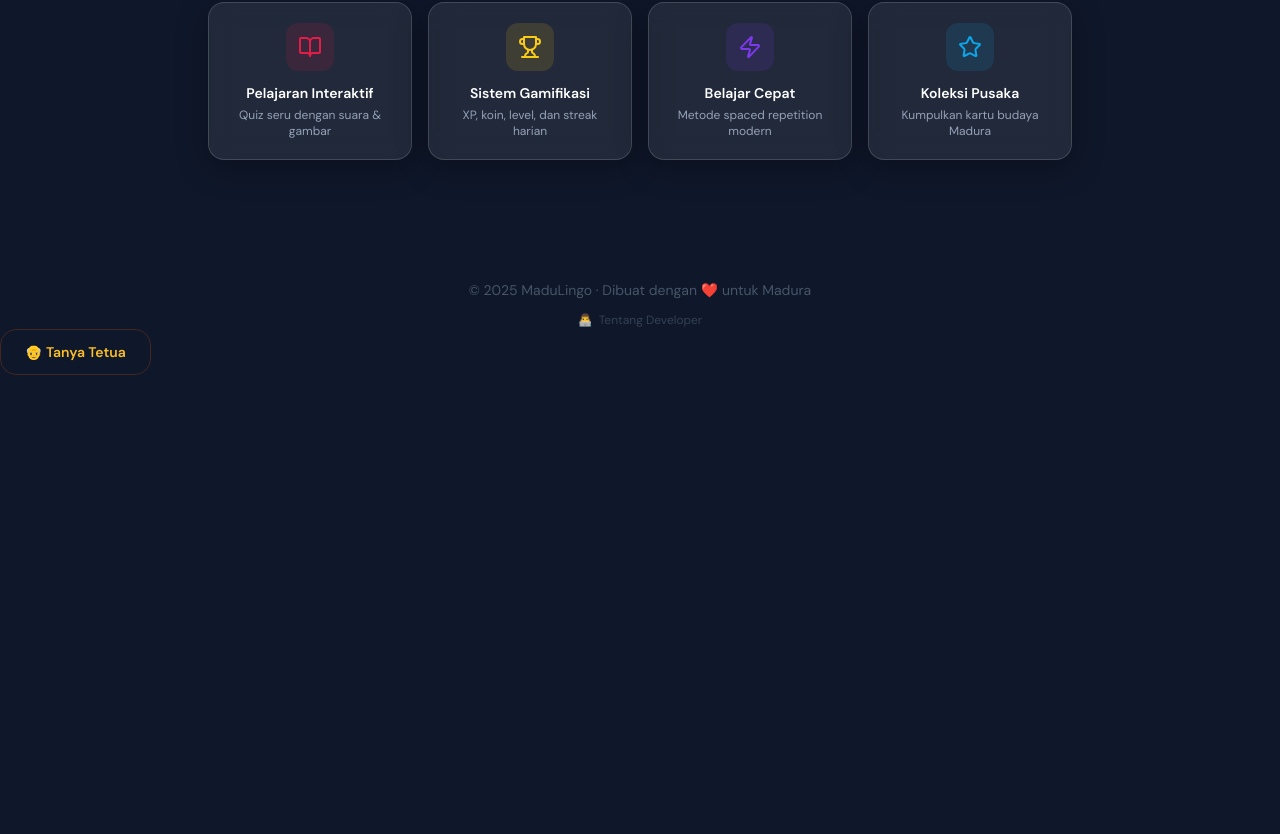
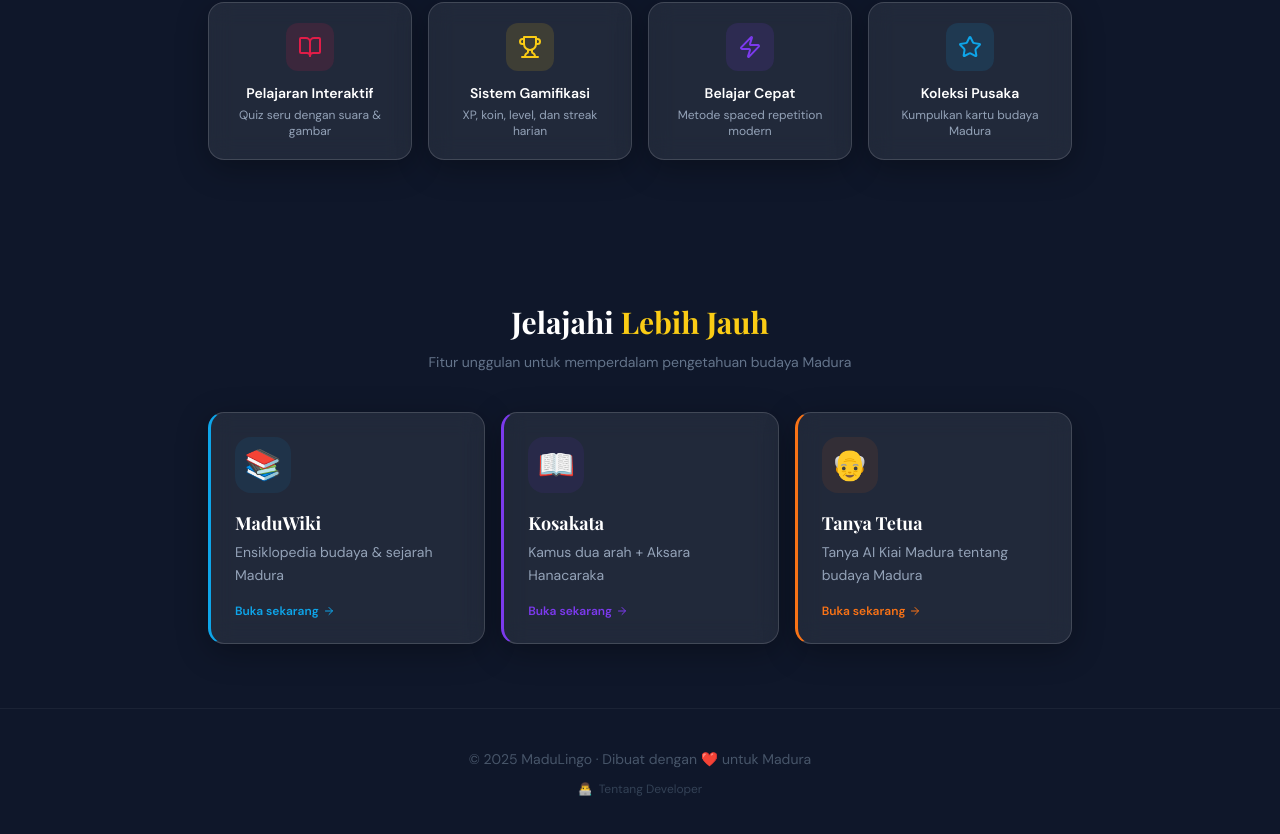
Before and after one commit to vikyaditama23148-rgb/Madulingo, a Next.js app: page / in a window 1280 px wide. Shown: the part 962-1796 px from the top of the page. Before the commit the page ends 1377 px from the top, so only its background shows below. Built offline with nearby package versions, Linux system fonts and the light colour scheme.

Commit message:
fix: perbaiki penempatan tombol Tanya Tetua di landing page

```diff
--- a/app/page.tsx
+++ b/app/page.tsx
@@ -2,7 +2,7 @@
 
 import Link from 'next/link'
 import { motion } from 'framer-motion'
-import { BookOpen, Trophy, Zap, Star, ArrowRight, Globe } from 'lucide-react'
+import { BookOpen, Trophy, Zap, Star, ArrowRight, Globe, MessageCircle, BookMarked, ScrollText } from 'lucide-react'
 
 const features = [
   { icon: BookOpen, title: 'Pelajaran Interaktif', desc: 'Quiz seru dengan suara & gambar', color: '#E11D48' },
@@ -18,12 +18,36 @@ const districts = [
   { name: 'Sumenep', emoji: '🏛️', color: '#FACC15' },
 ]
 
+const exploreLinks = [
+  {
+    href: '/wiki',
+    emoji: '📚',
+    title: 'MaduWiki',
+    desc: 'Ensiklopedia budaya & sejarah Madura',
+    color: '#0EA5E9',
+  },
+  {
+    href: '/kosakata',
+    emoji: '📖',
+    title: 'Kosakata',
+    desc: 'Kamus dua arah + Aksara Hanacaraka',
+    color: '#7C3AED',
+  },
+  {
+    href: '/tanya-tetua',
+    emoji: '👴',
+    title: 'Tanya Tetua',
+    desc: 'Tanya AI Kiai Madura tentang budaya Madura',
+    color: '#F97316',
+  },
+]
+
 export default function HomePage() {
   return (
     <div className="min-h-screen bg-[#0F172A] text-white overflow-x-hidden">
-      {/* Hero Section */}
+
+      {/* ── HERO ── */}
       <section className="relative min-h-screen flex flex-col items-center justify-center px-4 py-20">
-        {/* Radial glow background */}
         <div className="absolute inset-0 flex items-center justify-center pointer-events-none">
           <div className="w-[600px] h-[600px] rounded-full bg-[#E11D48] opacity-[0.07] blur-[120px]" />
         </div>
@@ -34,7 +58,6 @@ export default function HomePage() {
           transition={{ duration: 0.8 }}
           className="text-center max-w-3xl mx-auto relative z-10"
         >
-          {/* Badge */}
           <motion.div
             initial={{ opacity: 0, scale: 0.8 }}
             animate={{ opacity: 1, scale: 1 }}
@@ -45,7 +68,6 @@ export default function HomePage() {
             <span className="text-slate-300">Platform Belajar Budaya Madura #1</span>
           </motion.div>
 
-          {/* Main heading */}
           <h1
             className="text-6xl md:text-8xl font-bold mb-6 leading-none"
             style={{ fontFamily: 'Playfair Display, serif' }}
@@ -61,7 +83,6 @@ export default function HomePage() {
             menyenangkan & gamified 🎮
           </p>
 
-          {/* CTA Buttons */}
           <div className="flex flex-col sm:flex-row gap-4 justify-center">
             <Link href="/register">
               <motion.button
@@ -69,8 +90,7 @@ export default function HomePage() {
                 whileTap={{ scale: 0.95 }}
                 className="flex items-center gap-2 px-8 py-4 bg-[#E11D48] hover:bg-[#BE123C] rounded-2xl font-semibold text-white transition-all rose-glow"
               >
-                Mulai Belajar Gratis
-                <ArrowRight size={18} />
+                Mulai Belajar Gratis <ArrowRight size={18} />
               </motion.button>
             </Link>
             <Link href="/login">
@@ -85,7 +105,6 @@ export default function HomePage() {
           </div>
         </motion.div>
 
-        {/* District pills */}
         <motion.div
           initial={{ opacity: 0, y: 20 }}
           animate={{ opacity: 1, y: 0 }}
@@ -107,7 +126,7 @@ export default function HomePage() {
         </motion.div>
       </section>
 
-      {/* Features Section */}
+      {/* ── FEATURES ── */}
       <section className="px-4 py-20 max-w-4xl mx-auto">
         <motion.h2
           initial={{ opacity: 0 }}
@@ -140,21 +159,81 @@ export default function HomePage() {
         </div>
       </section>
 
-      {/* Footer */}
-      <footer className="text-center py-10 text-slate-600 text-sm">
-  <p>© 2025 MaduLingo · Dibuat dengan ❤️ untuk Madura</p>
+      {/* ── EXPLORE SECTION ── */}
+      <section className="px-4 py-16 max-w-4xl mx-auto">
+        <motion.div
+          initial={{ opacity: 0, y: 20 }}
+          whileInView={{ opacity: 1, y: 0 }}
+          viewport={{ once: true }}
+          className="text-center mb-10"
+        >
+          <h2
+            className="text-3xl font-bold mb-3"
+            style={{ fontFamily: 'Playfair Display, serif' }}
+          >
+            Jelajahi <span className="text-[#FACC15]">Lebih Jauh</span>
+          </h2>
+          <p className="text-slate-500 text-sm">
+            Fitur unggulan untuk memperdalam pengetahuan budaya Madura
+          </p>
+        </motion.div>
 
-  {/* ← 3 BARIS INI YANG DITAMBAHKAN */}
-  <Link href="/developer" className="inline-flex items-center gap-1.5 mt-3 text-slate-700 hover:text-slate-400 transition-colors text-xs">
-    <span>👨‍💻</span> Tentang Developer
-  </Link>
-  <Link href="/tanya-tetua">
-  <button className="flex items-center gap-2 px-6 py-3 rounded-2xl font-semibold border border-amber-800/40 hover:bg-amber-900/20 transition-all text-amber-400">
-    👴 Tanya Tetua
-  </button>
-</Link>
+        <div className="grid grid-cols-1 md:grid-cols-3 gap-4">
+          {exploreLinks.map((item, i) => (
+            <motion.div
+              key={item.title}
+              initial={{ opacity: 0, y: 20 }}
+              whileInView={{ opacity: 1, y: 0 }}
+              viewport={{ once: true }}
+              transition={{ delay: i * 0.1 }}
+            >
+              <Link href={item.href}>
+                <motion.div
+                  whileHover={{ scale: 1.02, y: -3 }}
+                  whileTap={{ scale: 0.98 }}
+                  className="glass rounded-2xl p-6 h-full cursor-pointer group transition-all hover:border-white/20"
+                  style={{ borderLeft: `3px solid ${item.color}` }}
+                >
+                  <div
+                    className="w-14 h-14 rounded-2xl flex items-center justify-center text-3xl mb-4"
+                    style={{ backgroundColor: item.color + '15' }}
+                  >
+                    {item.emoji}
+                  </div>
+                  <h3
+                    className="font-bold text-lg mb-1"
+                    style={{ fontFamily: 'Playfair Display, serif' }}
+                  >
+                    {item.title}
+                  </h3>
+                  <p className="text-slate-400 text-sm leading-relaxed mb-4">
+                    {item.desc}
+                  </p>
+                  <div
+                    className="flex items-center gap-1 text-xs font-semibold group-hover:gap-2 transition-all"
+                    style={{ color: item.color }}
+                  >
+                    Buka sekarang
+                    <ArrowRight size={12} className="group-hover:translate-x-1 transition-transform" />
+                  </div>
+                </motion.div>
+              </Link>
+            </motion.div>
+          ))}
+        </div>
+      </section>
 
-</footer>
+      {/* ── FOOTER ── */}
+      <footer className="text-center py-10 border-t border-white/5 text-slate-600 text-sm">
+        <p>© 2025 MaduLingo · Dibuat dengan ❤️ untuk Madura</p>
+        <Link
+          href="/developer"
+          className="inline-flex items-center gap-1.5 mt-3 text-slate-700 hover:text-slate-400 transition-colors text-xs"
+        >
+          <span>👨‍💻</span> Tentang Developer
+        </Link>
+      </footer>
+
     </div>
   )
 }
```
